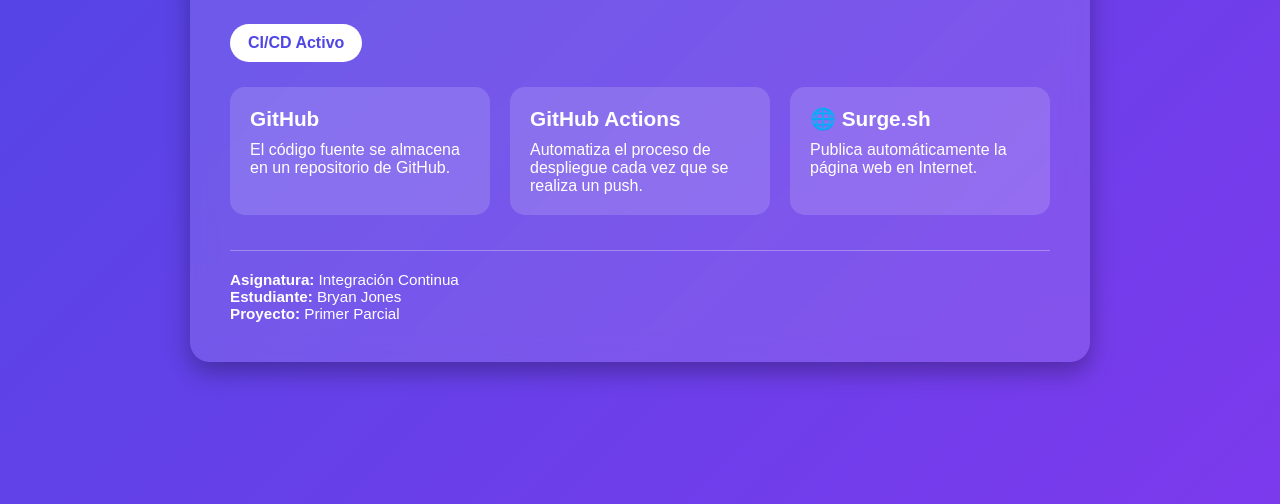
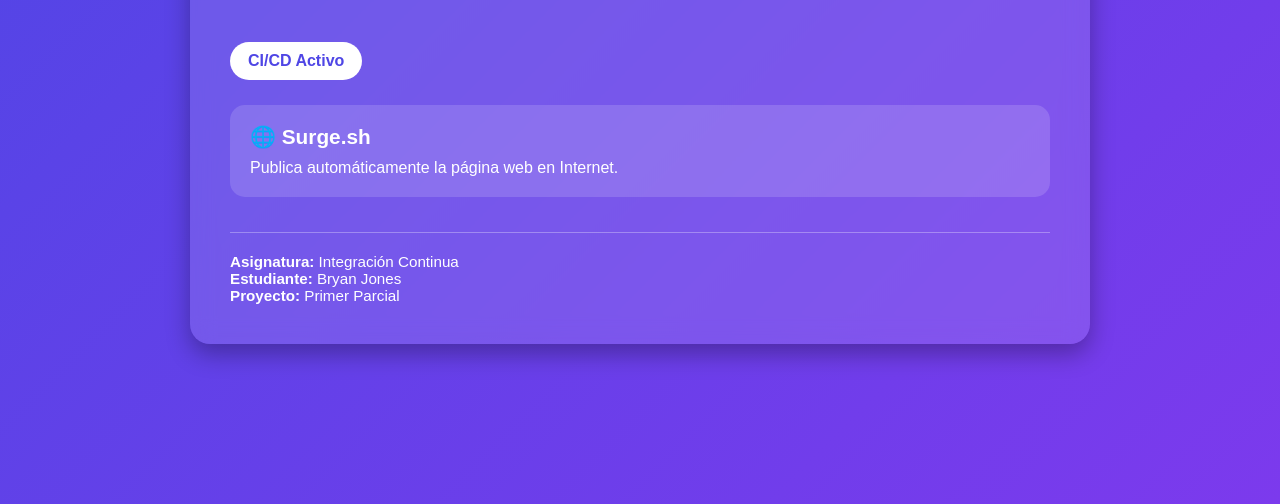
Before and after one commit to bryanurieljonestineo0912-eng/parcial1-Surge.sh, a plain HTML site: page index.html in a window 1280 px wide. Shown: the part 296-800 px from the top of the page. Drawn offline with Linux system fonts and the light colour scheme.

Commit message:
Remove GitHub and Actions sections from index.html
Removed GitHub and GitHub Actions card sections from index.html.

```diff
--- a/index.html
+++ b/index.html
@@ -102,20 +102,6 @@
         <div class="cards">
 
             <div class="card">
-                <h2> GitHub</h2>
-                <p>
-                    El código fuente se almacena en un repositorio de GitHub.
-                </p>
-            </div>
-
-            <div class="card">
-                <h2>GitHub Actions</h2>
-                <p>
-                    Automatiza el proceso de despliegue cada vez que se realiza un push.
-                </p>
-            </div>
-
-            <div class="card">
                 <h2>🌐 Surge.sh</h2>
                 <p>
                     Publica automáticamente la página web en Internet.
```
